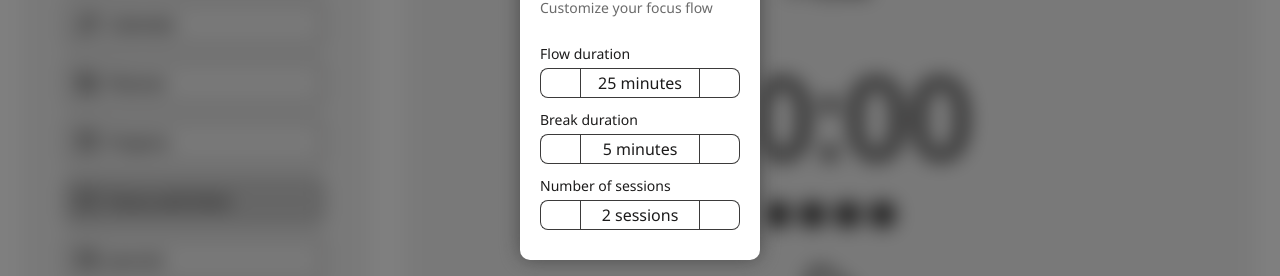
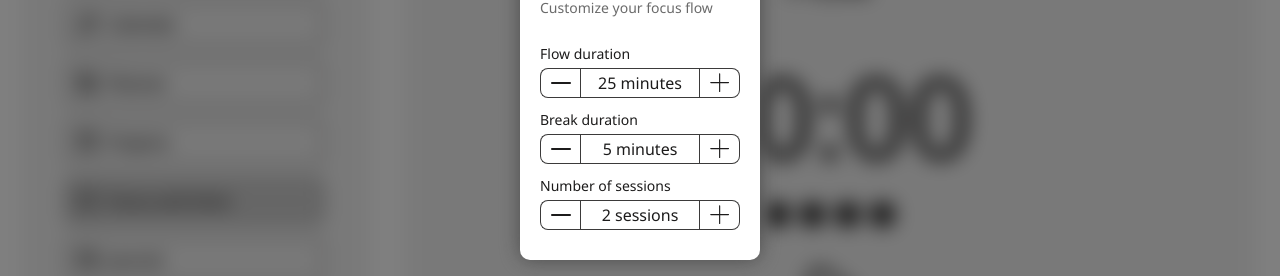
Before and after one commit to lisnyaknikita/focusphere, a Next.js app: page /focus in a window 1280 px wide. Both pictures are taken after a click on the button 1245 px from the left and 49 px from the top of the page. Shown: the part 295-571 px from the top of the page. Built offline with nearby package versions, Linux system fonts and the light colour scheme.

Commit message:
correct light theme styles and change width for event modal and time block modal

```diff
--- a/src/app/calendar/components/event-modal/event-modal.module.scss
+++ b/src/app/calendar/components/event-modal/event-modal.module.scss
@@ -1,5 +1,5 @@
 .modalInner {
-	width: 255px;
+	width: 300px;
 	position: relative;
 	padding: 10px 20px 0 20px;
 }
--- a/src/app/focus/header/timer-settings-modal/components/duration-picker/duration-picker.tsx
+++ b/src/app/focus/header/timer-settings-modal/components/duration-picker/duration-picker.tsx
@@ -28,7 +28,7 @@ export const DurationPicker = ({ type }: DurationPickerProps) => {
 				<svg width='20' height='2' viewBox='0 0 22 2' fill='none' xmlns='http://www.w3.org/2000/svg'>
 					<path
 						d='M21.0833 2H0.916667C0.4125 2 0 1.55 0 1C0 0.45 0.4125 0 0.916667 0H21.0833C21.5875 0 22 0.45 22 1C22 1.55 21.5875 2 21.0833 2Z'
-						fill='white'
+						fill='var(--text)'
 					/>
 				</svg>
 			</button>
@@ -39,7 +39,7 @@ export const DurationPicker = ({ type }: DurationPickerProps) => {
 				<svg width='20' height='22' viewBox='0 0 22 22' fill='none' xmlns='http://www.w3.org/2000/svg'>
 					<path
 						d='M10.6066 0.258637C10.4409 0.258662 10.2819 0.324509 10.1647 0.441699C10.0476 0.558888 9.98171 0.717824 9.98169 0.883554L9.98169 9.98153L0.88371 9.98153C0.71798 9.98155 0.559044 10.0474 0.441855 10.1646C0.324666 10.2818 0.258819 10.4407 0.258794 10.6064C0.258819 10.7722 0.324666 10.9311 0.441855 11.0483C0.559044 11.1655 0.71798 11.2313 0.88371 11.2314L9.98169 11.2314L9.98169 20.3293C9.98171 20.4951 10.0476 20.654 10.1647 20.7712C10.2819 20.8884 10.4409 20.9542 10.6066 20.9543C10.7723 20.9542 10.9313 20.8884 11.0485 20.7712C11.1656 20.654 11.2315 20.4951 11.2315 20.3293L11.2315 11.2314H20.3295C20.4952 11.2313 20.6542 11.1655 20.7713 11.0483C20.8885 10.9311 20.9544 10.7722 20.9544 10.6064C20.9544 10.4407 20.8885 10.2818 20.7713 10.1646C20.6542 10.0474 20.4952 9.98155 20.3295 9.98153H11.2315L11.2315 0.883554C11.2315 0.717823 11.1656 0.558888 11.0485 0.441699C10.9313 0.32451 10.7723 0.258662 10.6066 0.258637Z'
-						fill='white'
+						fill='var(--text)'
 					/>
 				</svg>
 			</button>
--- a/src/app/planner/components/header/time-block-modal/time-block-modal.module.scss
+++ b/src/app/planner/components/header/time-block-modal/time-block-modal.module.scss
@@ -1,5 +1,5 @@
 .modalInner {
-	width: 255px;
+	width: 300px;
 	position: relative;
 	padding: 10px 20px 0 20px;
 }
```
